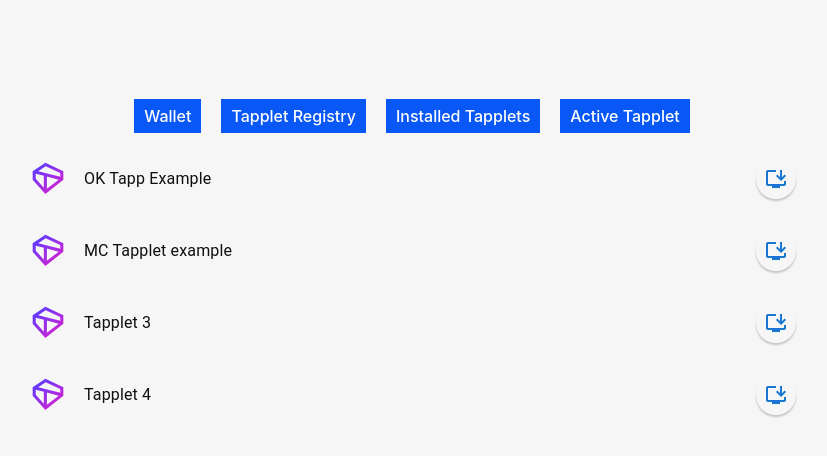
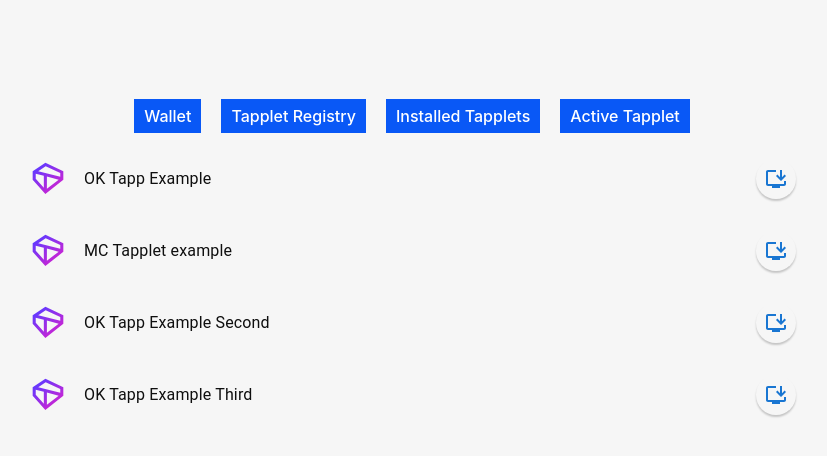
Before and after one commit to tari-project/tari-universe, a React (Vite) app: page /tapplet-registry in a window 1280 px wide. Shown: the top 456 px of the page, without its empty margins (228-1055 px from the left). Built offline with nearby package versions, Linux system fonts and the light colour scheme; what @tariproject/wallet_jrpc_client would draw is missing.

Commit message:
wip: insert tapp to db

```diff
--- a/src/components/TappletInstaller.tsx
+++ b/src/components/TappletInstaller.tsx
@@ -43,7 +43,22 @@ export function TappletInstaller(tapplet: TappletListItemProps) {
     await invoke("check_tapp_files", { tappletPath: path })
     await calculateShasum(path)
     // TODO insert tapp to installed_tapplet db
-    // await invoke("insert_db", {})
+    type InstalledTapp = {
+      package_name: string
+      version: string
+      display_name: string
+      description: string
+      image_id?: number
+    }
+    const tapp: InstalledTapp = {
+      package_name: tapplet.name,
+      version: "1.0.0",
+      description: "demo tapp",
+      display_name: "Example tapp",
+      image_id: 0,
+    }
+    invoke("insert_db", { tapplet: tapp })
+    invoke("read_db", {})
   }
 
   //TODO
--- a/src/components/TappletLauncher.tsx
+++ b/src/components/TappletLauncher.tsx
@@ -13,6 +13,7 @@ export function TappletLauncher({ tappletId }: TappletProps) {
   const basePath = "/home/oski/Projects/tari/tari-universe/tapplets_installed"
 
   const handleLaunch = () => {
+    invoke("read_db", {})
     console.log("launch tapplet")
   }
 
--- a/src/components/TappletsList.tsx
+++ b/src/components/TappletsList.tsx
@@ -34,12 +34,18 @@ export const TappletsList: React.FC<TappletsListProps> = ({ installed }) => {
       path: "/home/oski/Projects/tari/tari-universe/tapplets_installed/tapplet-example",
     },
     {
-      name: "Tapplet 3",
+      name: "OK Tapp Example Second",
       icon: tariLogo,
+      installed: false,
+      url: "https://registry.npmjs.org/tapp-example/-/tapp-example-1.0.0.tgz",
+      path: "/home/oski/Projects/tari/tari-universe/tapplets_installed/tapp-example_two",
     },
     {
-      name: "Tapplet 4",
+      name: "OK Tapp Example Third",
       icon: tariLogo,
+      installed: false,
+      url: "https://registry.npmjs.org/tapp-example/-/tapp-example-1.0.0.tgz",
+      path: "/home/oski/Projects/tari/tari-universe/tapplets_installed/tapp-example_three",
     },
   ]
 
```
Also changed, not shown: 2 other files (tests, documents, lock files or other folders).
